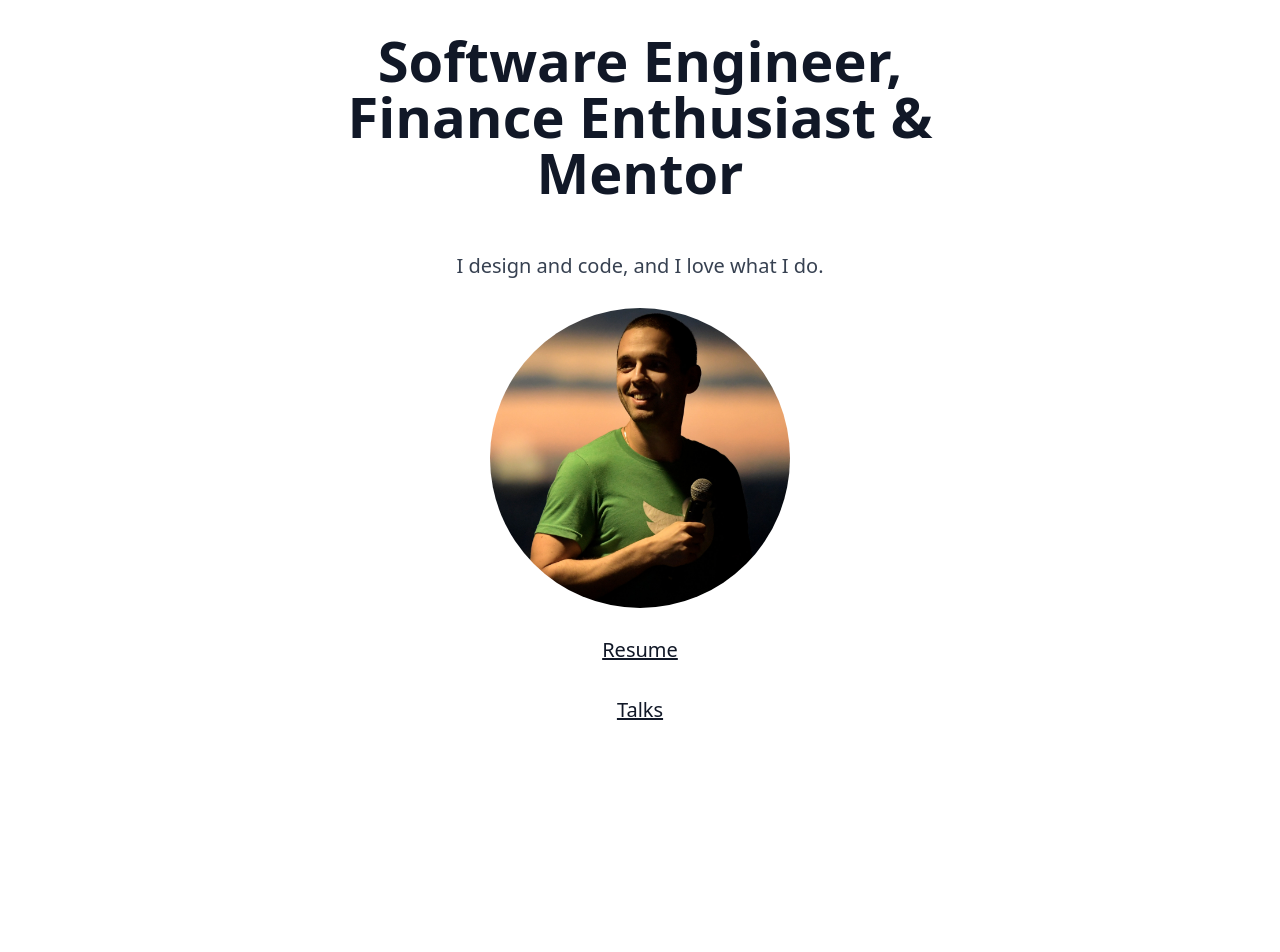
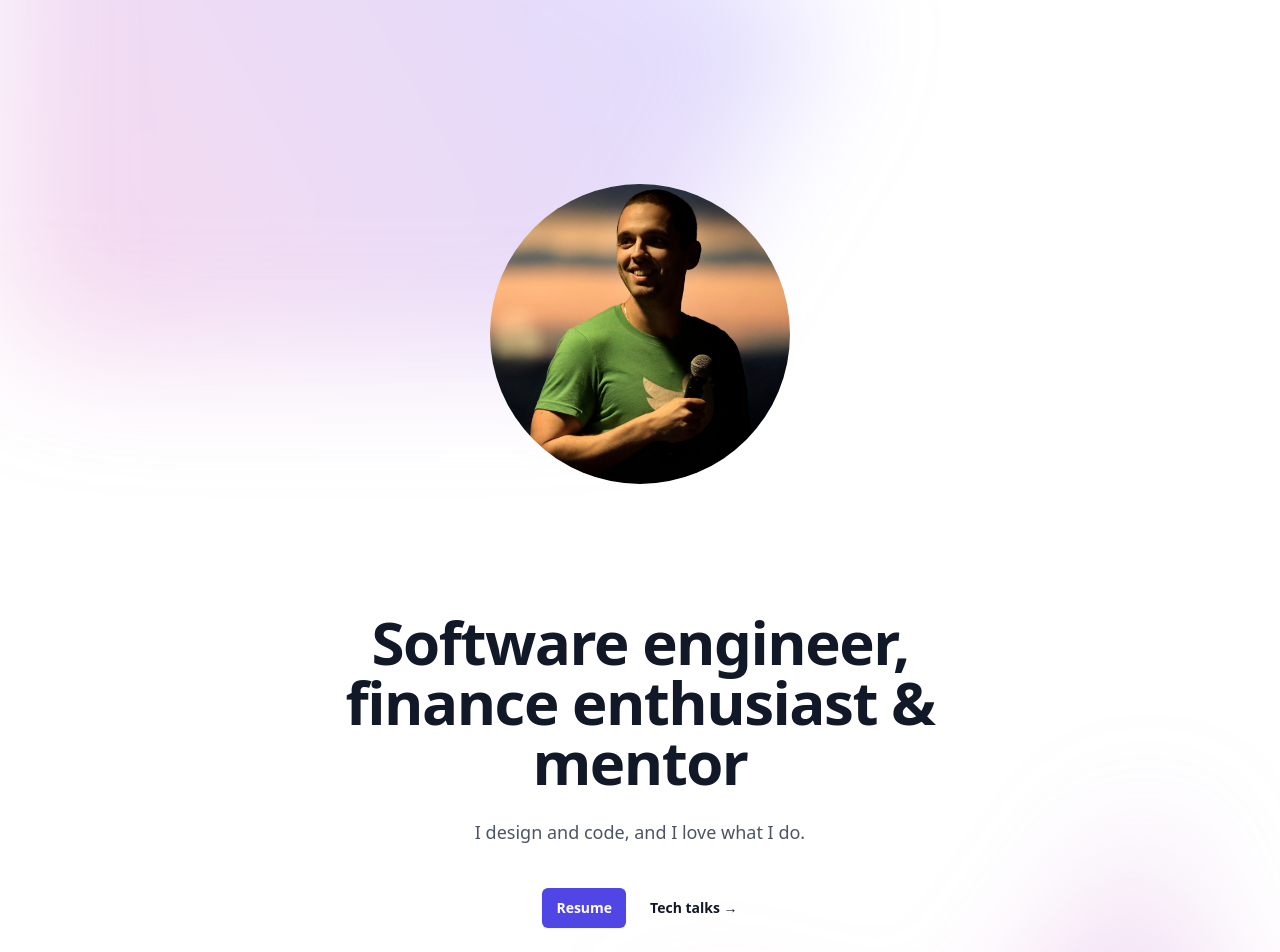
Before and after one commit to opensourceportfolio/my-home-page, a Next.js app: page / in a window 1280 px wide. Shown: the top 952 px of the page. Before the commit the page ends 800 px from the top, so only its background shows below. Built offline with nearby package versions, Linux system fonts and the light colour scheme.

Commit message:
updating with a nicer page

```diff
--- /dev/null
+++ b/src/components/BottomShade.tsx
@@ -0,0 +1,16 @@
+export function BottomShade() {
+  return (
+    <div
+      className='absolute inset-x-0 top-[calc(100%-13rem)] -z-10 transform-gpu overflow-hidden blur-3xl sm:top-[calc(100%-30rem)]'
+      aria-hidden='true'
+    >
+      <div
+        className='relative left-[calc(50%+3rem)] aspect-[1155/678] w-[36.125rem] -translate-x-1/2 bg-gradient-to-tr from-[#ff80b5] to-[#9089fc] opacity-30 sm:left-[calc(50%+36rem)] sm:w-[72.1875rem]'
+        style={{
+          clipPath:
+            'polygon(74.1% 44.1%, 100% 61.6%, 97.5% 26.9%, 85.5% 0.1%, 80.7% 2%, 72.5% 32.5%, 60.2% 62.4%, 52.4% 68.1%, 47.5% 58.3%, 45.2% 34.5%, 27.5% 76.7%, 0.1% 64.9%, 17.9% 100%, 27.6% 76.8%, 76.1% 97.7%, 74.1% 44.1%)',
+        }}
+      ></div>
+    </div>
+  );
+}
--- /dev/null
+++ b/src/components/ProfilePhoto.tsx
@@ -0,0 +1,13 @@
+export function ProfilePhoto() {
+  return (
+    <div
+      className='bg-cover mx-auto mb-32 rounded-full'
+      style={{
+        backgroundImage: 'url(self.jpg)',
+        backgroundPosition: '100% 25%',
+        width: '300px',
+        height: '300px',
+      }}
+    ></div>
+  );
+}
--- /dev/null
+++ b/src/components/TopShade.tsx
@@ -0,0 +1,16 @@
+export function TopShade() {
+  return (
+    <div
+      className='absolute inset-x-0 -top-40 -z-10 transform-gpu overflow-hidden blur-3xl sm:-top-80'
+      aria-hidden='true'
+    >
+      <div
+        className='relative left-[calc(50%-11rem)] aspect-[1155/678] w-[36.125rem] -translate-x-1/2 rotate-[30deg] bg-gradient-to-tr from-[#ff80b5] to-[#9089fc] opacity-30 sm:left-[calc(50%-30rem)] sm:w-[72.1875rem]'
+        style={{
+          clipPath:
+            'polygon(74.1 % 44.1 %, 100 % 61.6 %, 97.5 % 26.9 %, 85.5 % 0.1 %, 80.7 % 2 %, 72.5 % 32.5 %, 60.2 % 62.4 %, 52.4 % 68.1 %, 47.5 % 58.3 %, 45.2 % 34.5 %, 27.5 % 76.7 %, 0.1 % 64.9 %, 17.9 % 100 %, 27.6 % 76.8 %, 76.1 % 97.7 %, 74.1 % 44.1 %)',
+        }}
+      ></div>
+    </div>
+  );
+}
--- a/src/pages/_document.tsx
+++ b/src/pages/_document.tsx
@@ -1,13 +1,13 @@
-import { Html, Head, Main, NextScript } from 'next/document'
+import { Head, Html, Main, NextScript } from 'next/document';
 
 export default function Document() {
   return (
-    <Html lang="en">
+    <Html lang='en'>
       <Head />
       <body>
         <Main />
         <NextScript />
       </body>
     </Html>
-  )
+  );
 }
--- a/src/pages/index.tsx
+++ b/src/pages/index.tsx
@@ -1,38 +1,45 @@
+import { Inter } from 'next/font/google';
 import Image from 'next/image';
-import { Inter } from 'next/font/google';
+
+import { BottomShade } from '@/components/BottomShade';
+import { ProfilePhoto } from '@/components/ProfilePhoto';
+import { TopShade } from '@/components/TopShade';
 
 const inter = Inter({ subsets: ['latin'] });
 
 export default function Home() {
   return (
-    <main className={`m-8 flex flex-col items-center`}>
-      <section className='prose md:prose-lg lg:prose-xl prose-gray mb-6'>
-        <h1 className='text-center capitalize prose'>
+    <div className='bg-white'>
+      <div className='relative isolate px-6 pt-14 lg:px-8'>
+        <TopShade />
+
+        <div className='mx-auto max-w-2xl py-32'>
+          <div className='text-center'>
+            <ProfilePhoto />
+            <h1 className='text-4xl font-bold tracking-tight text-gray-900 sm:text-6xl'>
               Software engineer, finance enthusiast & mentor
             </h1>
-        <p className='text-center'>I design and code, and I love what I do.</p>
-      </section>
-      <div
-        style={{
-          backgroundImage: 'url(self.jpg)',
-          backgroundPosition: '100% 25%',
-          borderRadius: '50%',
-          width: '300px',
-          height: '300px',
-        }}
-        className='bg-cover'
-      ></div>
-      <section className='prose md:prose-lg lg:prose-xl prose-gray'>
+            <p className='mt-6 text-lg leading-8 text-gray-600'>
+              I design and code, and I love what I do.
+            </p>
+            <div className='mt-10 flex items-center justify-center gap-x-6'>
               <a
-          className='text-center'
-          href='https://docs.google.com/document/d/e/2PACX-1vTm7T3R6sLc9J-Z--72hNthCAuYKSeRh2I5WIjFTkfE09XW9yf3Ql6YilMTXSa_l4dEYb7pSVv3k5gb/pub'
+                href='https://docs.google.com/document/d/1OdMB6-cdY1zlMfW1XX5vXUN2lUNd9eopZmR57p31zSg/edit?usp=sharing'
+                className='rounded-md bg-indigo-600 px-3.5 py-2.5 text-sm font-semibold text-white shadow-sm hover:bg-indigo-500 focus-visible:outline focus-visible:outline-2 focus-visible:outline-offset-2 focus-visible:outline-indigo-600'
               >
-          <p>Resume</p>
+                Resume
               </a>
-        <a className='text-center' href='https://talks.tager.cc'>
-          <p>Talks</p>
+              <a
+                href='https://talks.tager.cc'
+                className='text-sm font-semibold leading-6 text-gray-900'
+              >
+                Tech talks <span aria-hidden='true'>→</span>
               </a>
-      </section>
-    </main>
+            </div>
+          </div>
+        </div>
+        <BottomShade />
+      </div>
+    </div>
   );
 }
--- a/src/pages/resume.tsx
+++ /dev/null
@@ -1,3 +0,0 @@
-export default function Resume() {
-
-}
--- a/tailwind.config.js
+++ b/tailwind.config.js
@@ -14,7 +14,5 @@
       },
     },
   },
-  plugins: [
-    require('@tailwindcss/typography'),
-  ],
-}
+  plugins: [require('@tailwindcss/typography')],
+};
```
Also changed, not shown: package.json (+6 -5 lines), src/pages/_app.tsx (+4 -3 lines), 1 other file (tests, documents, lock files or other folders). Lines whose indentation alone changed are shown as unchanged.
